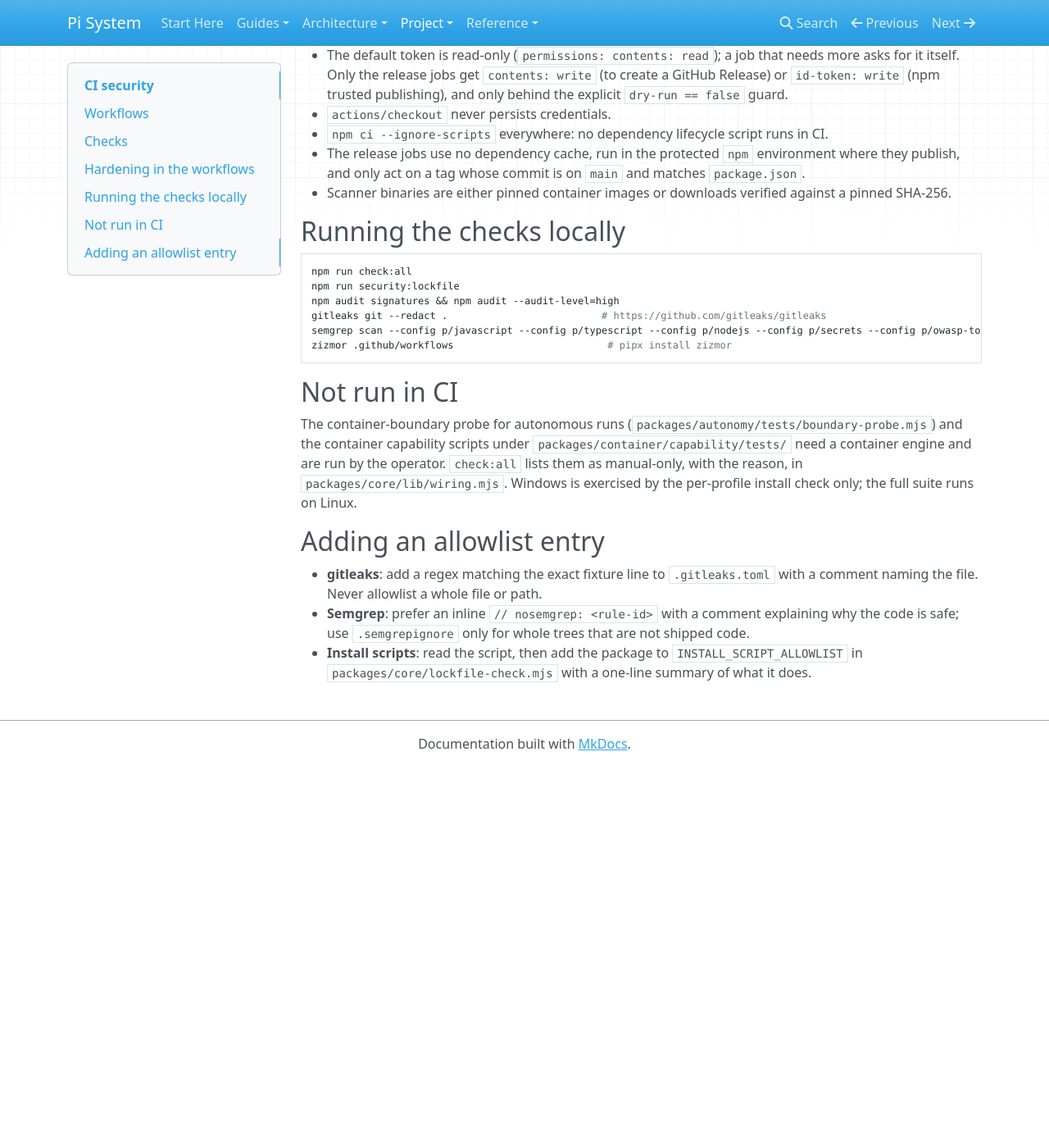
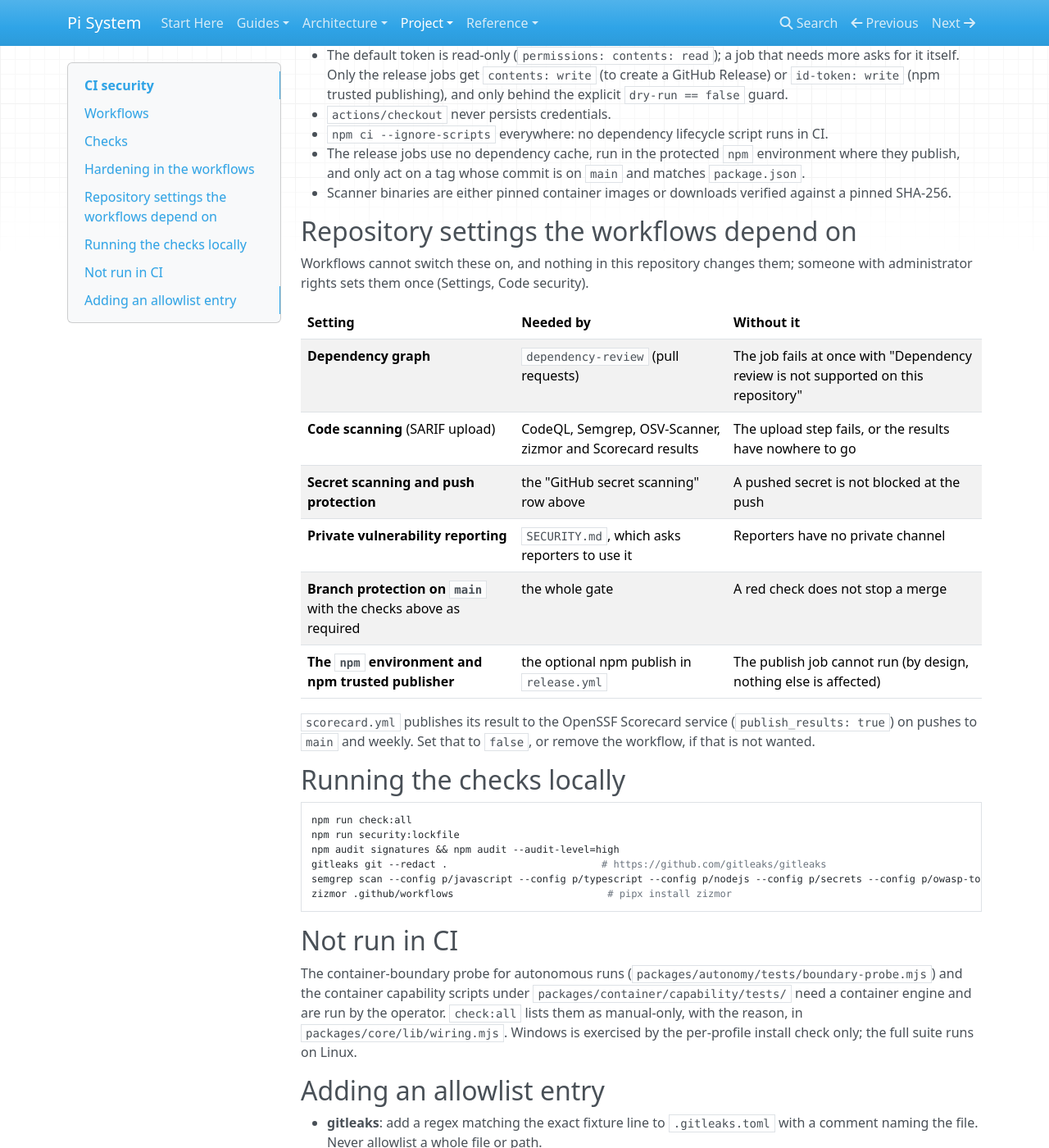
Before and after one commit to SATUNIX/pi-system, an MkDocs documentation site: the page built from docs/ci-security.md, in a window 1280 px wide and 1400 px high, scrolled down 2183 px. Shown: the whole window at 82% size. Built offline with MkDocs 1.6.1, drawn with Linux system fonts in a browser that asks for light colours; nearby versions of some CDN libraries; before the commit the page ends 3118 px from its top, so only the background shows below that.

Commit message:
fix(deps): brace-expansion advisories, lockfile in step with the autonomy manifest, repository settings documented
Findings (hosted CI on the draft PR):
1. OSV-Scanner (and npm audit --audit-level=high in the dependencies job) failed: brace-expansion 5.0.9,
   nested under @earendil-works/pi-coding-agent 0.87.1 -> minimatch 10.2.6, has three advisories
   (two high, one medium; fixed in 5.0.10 to 5.0.12). It is a dev-toolchain dependency (the published
   package has no runtime dependencies), absent on main only because main pins an older pi. npm
   audit fix and npm update did not move the nested copy, so its lock entry was removed and npm
   re-resolved it: brace-expansion 5.0.12 (hoisted) with balanced-match 4.0.4, registry-only with
   sha512 integrity.
2. package-lock.json still described packages/autonomy as bin supervisor.mjs and node >=22, but the
   manifest says cli.mjs and >=22.19.0. npm ci now makes cli.mjs executable, which would leave the
   tree dirty after every install and make release.mjs refuse ('working tree not clean'); the
   executable bit on the declared bin is now committed.
3. dependency-review failed with 'Dependency review is not supported on this repository': the
   repository's Dependency graph setting is off. That is a repository security setting, not code;
   docs/ci-security.md now lists the settings the workflows need and what fails without each.
Verification: npm ci --ignore-scripts, npm audit --audit-level=high (0 vulnerabilities),
npm audit signatures, security:lockfile, docs:check and mkdocs --strict pass.

Co-Authored-By: Claude Sonnet 5.5 <noreply@anthropic.com>
Claude-Session: https://claude.ai/code/session_01UJkTGrRTEL7eYcvVH8CjeL

````diff
--- a/docs/ci-security.md
+++ b/docs/ci-security.md
@@ -50,6 +50,23 @@ run per profile. It also fails on a test file that no script runs or that assert
 - Scanner binaries are either pinned container images or downloads verified against a pinned
   SHA-256.
 
+## Repository settings the workflows depend on
+
+Workflows cannot switch these on, and nothing in this repository changes them; someone with
+administrator rights sets them once (Settings, Code security).
+
+| Setting | Needed by | Without it |
+|---|---|---|
+| **Dependency graph** | `dependency-review` (pull requests) | The job fails at once with "Dependency review is not supported on this repository" |
+| **Code scanning** (SARIF upload) | CodeQL, Semgrep, OSV-Scanner, zizmor and Scorecard results | The upload step fails, or the results have nowhere to go |
+| **Secret scanning and push protection** | the "GitHub secret scanning" row above | A pushed secret is not blocked at the push |
+| **Private vulnerability reporting** | `SECURITY.md`, which asks reporters to use it | Reporters have no private channel |
+| **Branch protection on `main`** with the checks above as required | the whole gate | A red check does not stop a merge |
+| **The `npm` environment and npm trusted publisher** | the optional npm publish in `release.yml` | The publish job cannot run (by design, nothing else is affected) |
+
+`scorecard.yml` publishes its result to the OpenSSF Scorecard service (`publish_results: true`) on
+pushes to `main` and weekly. Set that to `false`, or remove the workflow, if that is not wanted.
+
 ## Running the checks locally
 
 ```sh
````
Also changed, not shown: 1 other file.
